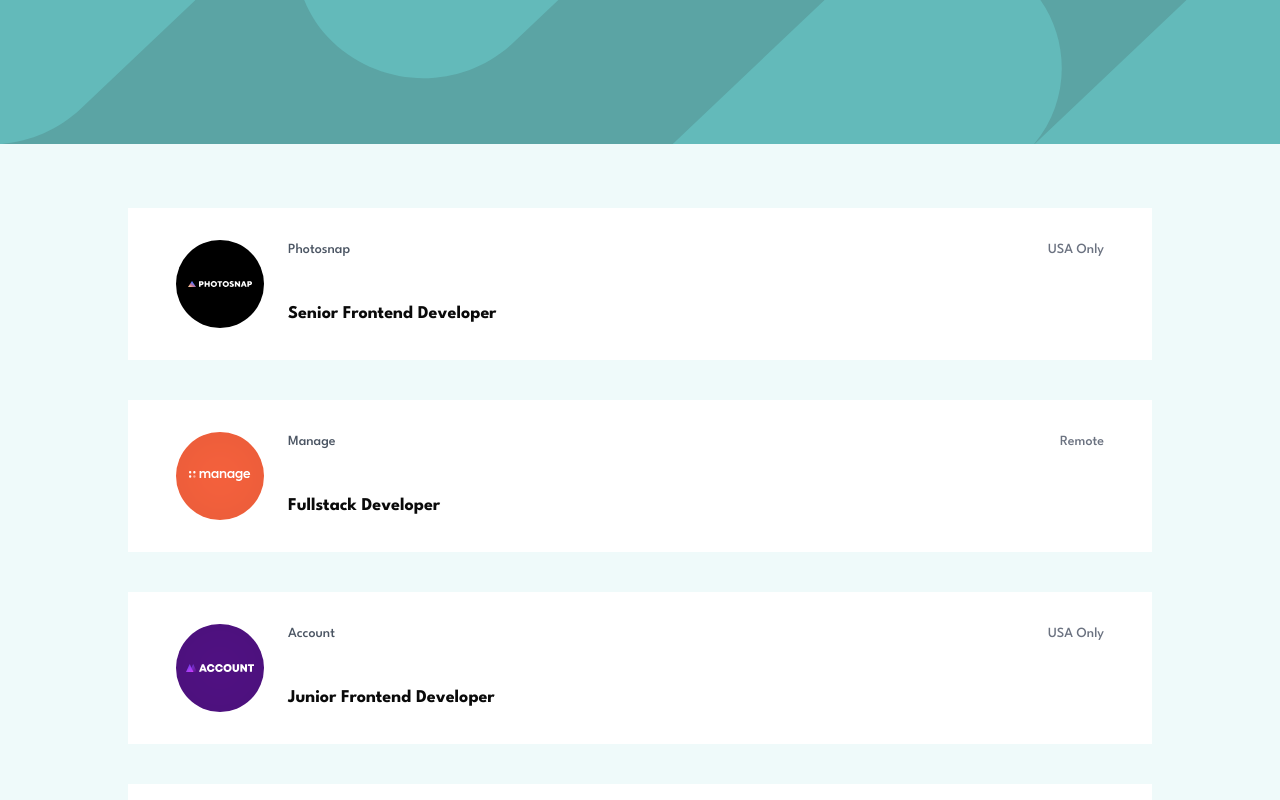
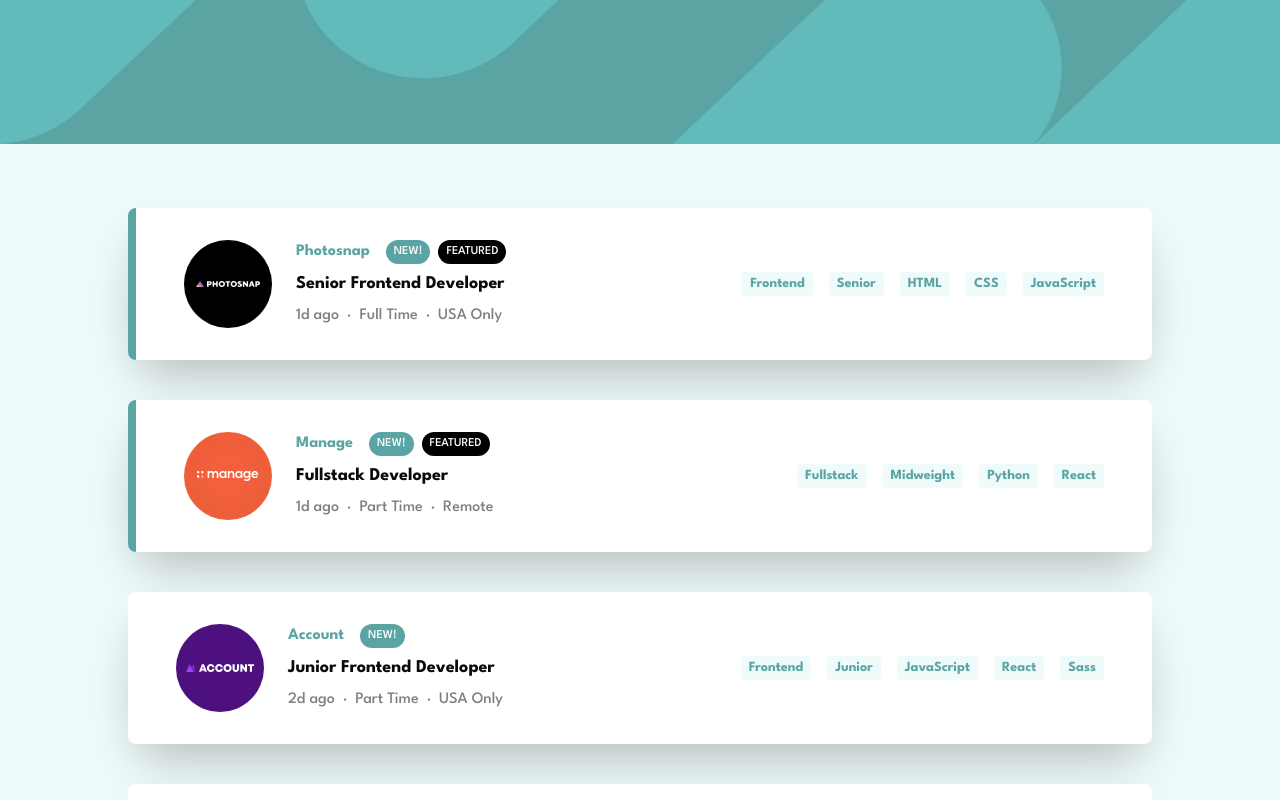
Before and after one commit to Kelechikizito/vite-project, a React (Vite) app: page / in a window 1280 px wide. Shown: the top 800 px of the page. Built offline with nearby package versions, Linux system fonts and the light colour scheme.

Commit message:
files update

```diff
--- a/src/component/JobList.jsx
+++ b/src/component/JobList.jsx
@@ -29,23 +29,58 @@ const JobList = () => {
       {data.map((job) => (
         <li
           key={job.id}
-          className="bg-[#fff] flex flex-col sm:flex-row justify-between py-4 px-4 sm:py-8 sm:px-12 "
+          style={job.id === 2 || job.id === 1 ? { borderLeft: '0.5rem solid #5ba4a4' } : {}}
+          className="bg-[#fff] flex flex-col sm:flex-row justify-between py-4 px-4 sm:py-8 sm:px-12 gap-4 sm:gap-0 rounded-lg shadow-2xl"
         >
           <div className="flex flex-col sm:flex-row relative gap-6">
             <div className="absolute sm:relative bottom-[100%] sm:bottom-0 size-[44px] sm:size-[88px]">
               <img src={job.logo} alt="company-logo" />
             </div>
 
-            <div className="flex flex-col justify-between">
-              <p className="text-sm text-gray-600">{job.company}</p>
+            <div className="flex flex-col justify-between gap-2 sm:gap-0">
+              <div className="flex gap-4">
+                <p className="font-bold text-[#5ba4a4]">{job.company}</p>
+                <div className="flex gap-2 text-xs">
+                  {job.new ? (
+                    <span className="flex justify-center items-center bg-[#5ba4a4] text-white px-2 rounded-xl">
+                      NEW!
+                    </span>
+                  ) : null}
+                  {job.featured ? (
+                    <span className="flex justify-center items-center px-2 bg-black text-white rounded-xl">
+                      FEATURED
+                    </span>
+                  ) : null}
+                </div>
+              </div>
+
               <h2 className="text-lg font-bold">{job.position}</h2>
+
+              <div className="flex gap-2 text-[#808080]">
+                <p>{job.postedAt}</p>
+                <p>·</p>
+                <p>{job.contract}</p>
+                <p>·</p>
+                <p>{job.location}</p>
+              </div>
             </div>
           </div>
 
-          <hr className="inline-block sm:hidden" />
+          <hr className="inline-block sm:hidden border-[1px]" />
 
-          <div>
-            <p className="text-sm text-gray-500">{job.location}</p>
+          <div className="flex flex-wrap items-center justify-start sm:justify-end gap-4 text-[#5ba4a4]">
+            <p className="text-sm font-bold px-2 py-0.5 rounded hover:cursor-pointer bg-[#effafa]">{job.role}</p>
+            <p className="text-sm font-bold px-2 py-0.5 rounded hover:cursor-pointer bg-[#effafa]">{job.level}</p>
+            {job.languages.map((language) => (
+              <p className="text-sm font-bold px-2 py-0.5 rounded hover:cursor-pointer bg-[#effafa]" key="">
+                {language}
+              </p>
+            ))}
+            {job.tools.map((tool) => (
+              <p className="text-sm font-bold px-2 py-0.5 rounded hover:cursor-pointer bg-[#effafa]" key="">
+                {tool}
+              </p>
+            ))}
           </div>
         </li>
       ))}
```
